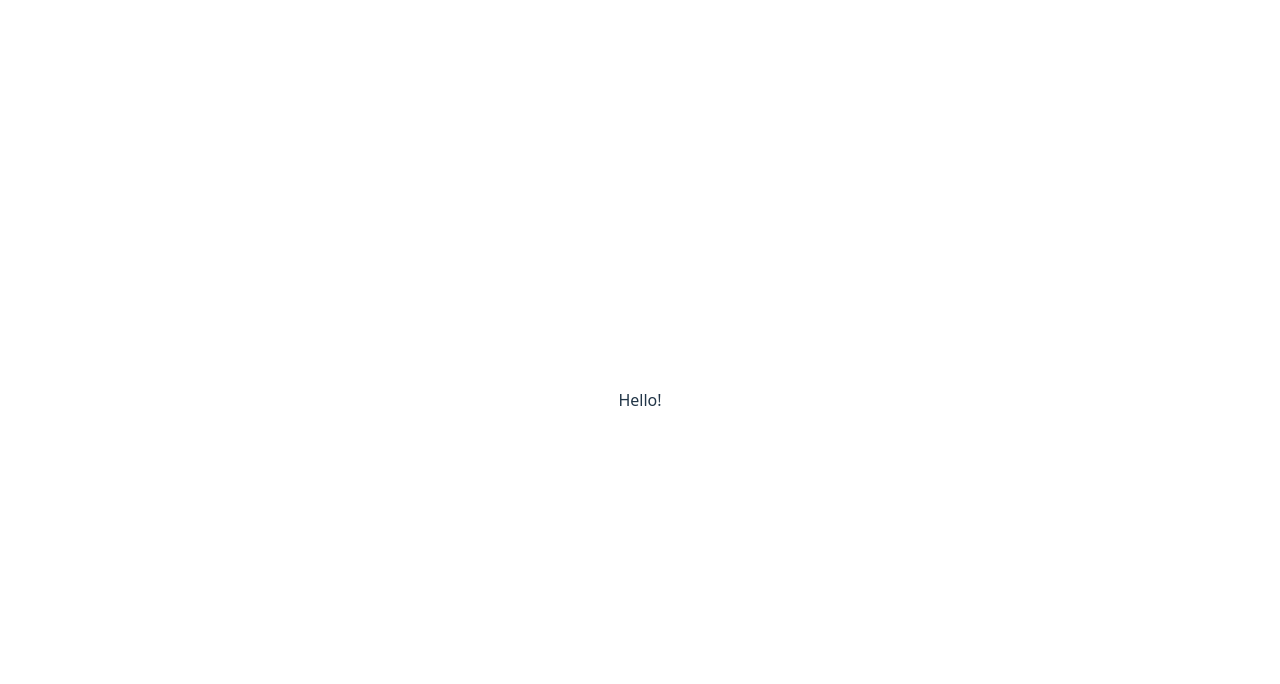
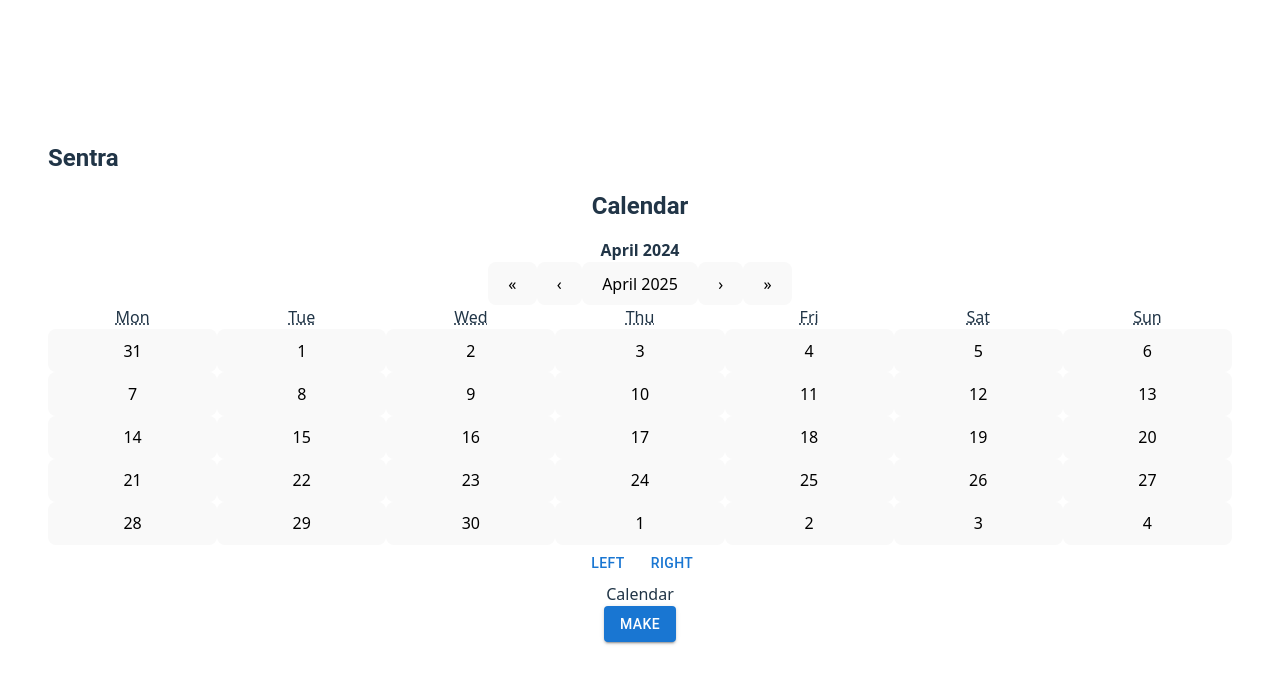
Before and after one commit to brthhule/bitcamp2025, a React (Vite) app in the folder front-end/: page / in a window 1280 px wide. Shown: the top 684 px of the page. Built offline with nearby package versions, Linux system fonts and the light colour scheme.

Commit message:
homescreen

```diff
--- a/front-end/package.json
+++ b/front-end/package.json
@@ -12,6 +12,7 @@
   },
   "dependencies": {
     "react": "^19.0.0",
+    "react-calendar": "^5.1.0",
     "react-dom": "^19.0.0",
     "react-router-dom": "^7.5.0"
   },
--- a/front-end/src/screens/HomeScreen.jsx
+++ b/front-end/src/screens/HomeScreen.jsx
@@ -1,12 +1,56 @@
-import { Navigate } from "react-router-dom"
+import { useNavigate } from "react-router-dom";
+import { Box, Typography, Button } from "@mui/material";
+import Calendar from 'react-calendar'
 
 export default function HomeScreen() {
-    return(
-        <>
-            <div onClick={<Navigate to="/journal"/>}>
-                Hello!
-            </div>
+    const navigate = useNavigate();
 
-        </>
-    )
+    return (
+        <Box sx={{ p: 2 }}>
+            {/* Header */}
+            <Box sx={{ display: 'flex', justifyContent: 'space-between', alignItems: 'flex-start', mb: 2 }}>
+                <Typography variant="h5" sx={{ fontWeight: 'bold' }}>
+                    Sentra
+                </Typography>
+            </Box>
+
+            {/* Calendar Title */}
+            <Box>
+                <Typography variant="h5" sx={{ fontWeight: 'bold', mb: 2 }}>
+                    Calendar
+                </Typography>
+                <Typography variant="h7" sx={{ fontWeight: 'bold', mb: 2 }}>
+                    April 2024
+                </Typography>
+                <Calendar>
+
+                </Calendar>
+
+                <Box>
+                    <Button>
+                        left
+                    </Button>
+                    <Button>
+                        right
+                    </Button>
+
+                    <Box>
+                        Calendar
+                    </Box>
+
+
+                </Box>
+
+
+            </Box>
+
+
+            {/* Button Navigation */}
+            <Box onClick={() => navigate("/journal")} sx={{ cursor: "pointer",  mb: 2 }}>
+                <Button variant="contained">
+                    Make
+                </Button>
+            </Box>
+        </Box>
+    );
 }
```
Also changed, not shown: 1 other file (tests, documents, lock files or other folders).
